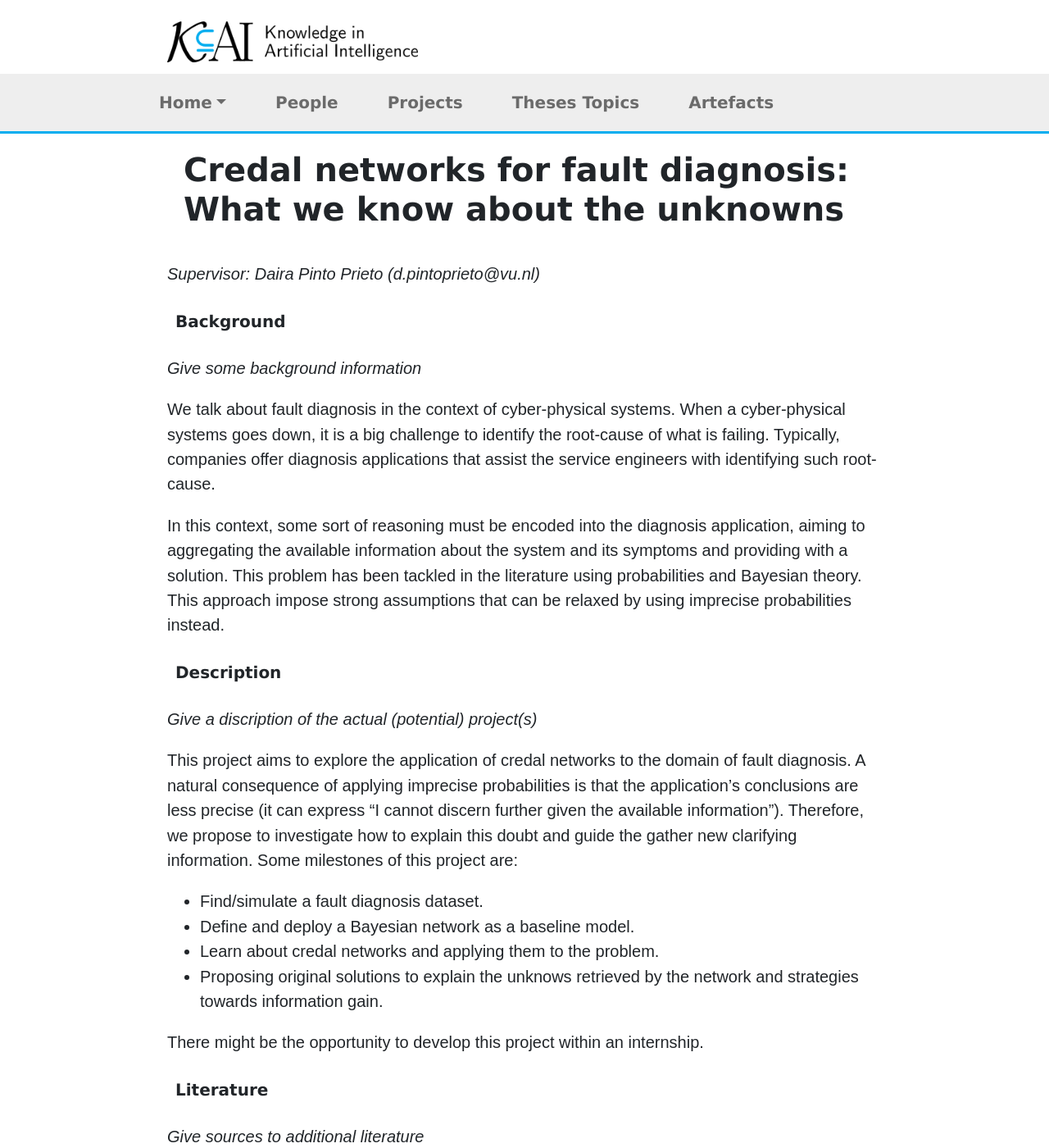
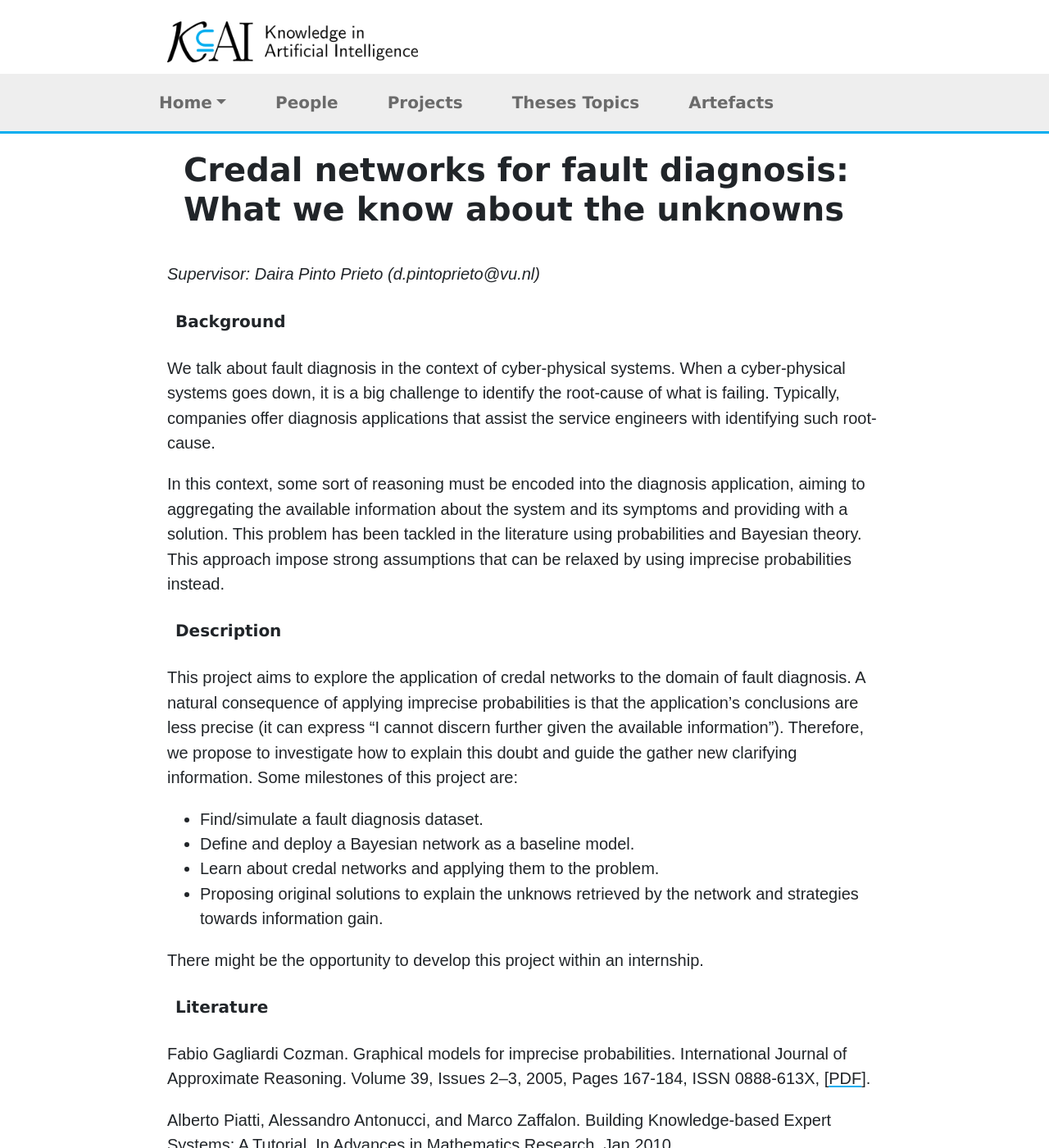
Before and after one commit to kai-vu/site, a Jekyll site: the page built from _theses_dir/dpp_credal-networks.md, in a window 1280 px wide and 1400 px high. Shown: the whole window at 82% size. Built offline with Jekyll 4.4.1, drawn with Linux system fonts in a browser that asks for light colours.

Commit message:
Adjusted comments

```diff
--- a/_theses_dir/dpp_credal-networks.md
+++ b/_theses_dir/dpp_credal-networks.md
@@ -17,7 +17,6 @@ description_link: "/theses_dir/dpp_credal-networks"
 *Supervisor: {{page.supervisor}} ({{page.contact}})*
 
 #### Background
-*Give some background information*
 
 We talk about fault diagnosis in the context of cyber-physical systems. When a cyber-physical systems goes down, it is a big challenge to identify the root-cause of what is failing. Typically, companies offer diagnosis applications that assist the service engineers with identifying such root-cause.
 
@@ -25,7 +24,6 @@ In this context, some sort of reasoning must be encoded into the diagnosis appli
 
 
 #### Description
-*Give a discription of the actual (potential) project(s)*
 
 This project aims to explore the application of credal networks to the domain of fault diagnosis. A natural consequence of applying imprecise probabilities is that the application’s conclusions are less precise (it can express “I cannot discern further given the available information”). Therefore, we propose to investigate how to explain this doubt and guide the gather new clarifying information. Some milestones of this project are:
 
@@ -38,7 +36,6 @@ There might be the opportunity to develop this project within an internship.
 
 
 #### Literature
-*Give sources to additional literature*
 
 Fabio Gagliardi Cozman. Graphical models for imprecise probabilities. International Journal of Approximate Reasoning. Volume 39, Issues 2–3, 2005, Pages 167-184, ISSN 0888-613X, [<a href="https://doi.org/10.1016/j.ijar.2004.10.003">PDF</a>].
 
```
Also changed, not shown: _theses_dir/DPP_UncerEv.md (+0 -1 lines), _theses_dir/dpp_epistemic-logic.md (+0 -3 lines), _theses_dir/dpp_possibilistic-networks.md (+2 -3 lines), _theses_dir/dpp_ranking-networks.md (+1 -3 lines).
